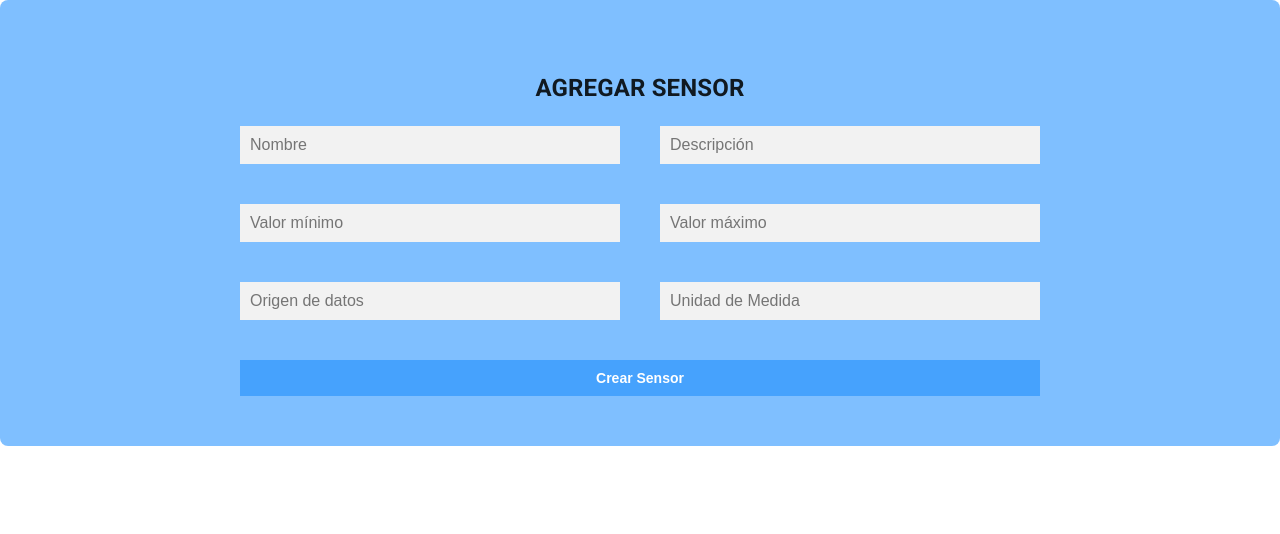
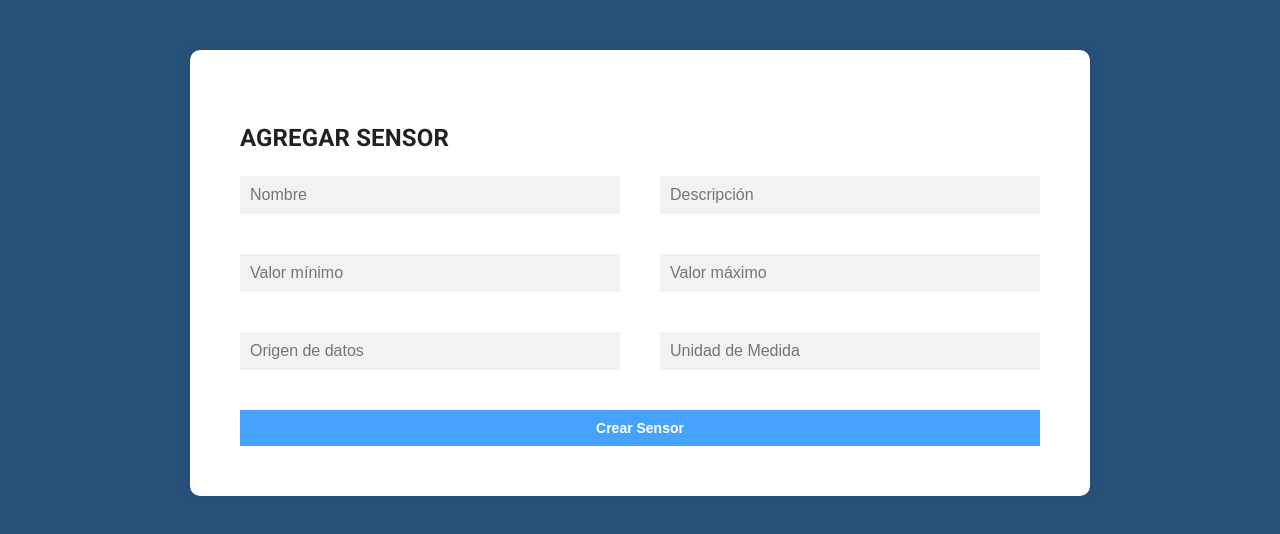
Before and after one commit to SantiagoMercanti/SIMMER-NextJS, a Next.js app: page /newsensor in a window 1280 px wide. Shown: the top 534 px of the page. Built offline with nearby package versions, Linux system fonts and the light colour scheme.

Commit message:
NewElements - Falta acomodar boton

```diff
--- /dev/null
+++ b/src/components/NewElement/NewSensorForm.tsx
@@ -0,0 +1,20 @@
+import styles from "app/styles/newElement.module.css";
+
+export default function NewSensorForm() {
+    return (
+        <main className={styles.container}>
+            <div className={styles.formContainer}>
+                <h2>AGREGAR SENSOR</h2>
+                <form className={styles.form}>
+                    <input type="text" placeholder="Nombre" />
+                    <input type="text" placeholder="Descripción" />
+                    <input type="text" placeholder="Valor mínimo" />
+                    <input type="text" placeholder="Valor máximo" />
+                    <input type="text" placeholder="Origen de datos" />
+                    <input type="text" placeholder="Unidad de Medida" />
+                    <button>Crear Sensor</button>
+                </form>
+            </div>
+        </main>
+    );
+}
--- a/src/pages/dashboard.tsx
+++ b/src/pages/dashboard.tsx
@@ -1,5 +1,5 @@
 // import Link from "next/link";
-import Dashboard from "../components/Dashboard/Dashboard"
+import Dashboard from "app/components/Dashboard/Dashboard"
 
 export default function DashboardPage() {
     return <Dashboard/>
--- /dev/null
+++ b/src/pages/newactuator.tsx
@@ -0,0 +1,5 @@
+import NewActuatorForm from 'app/components/NewElement/NewActuatorForm';
+
+export default function NewActuator() {
+    return <NewActuatorForm/>
+}
--- a/src/pages/newsensor.tsx
+++ b/src/pages/newsensor.tsx
@@ -1,18 +1,5 @@
-import styles from "../styles/newElement.module.css";
+import NewSensorForm from "app/components/NewElement/NewSensorForm";
 
 export default function NewSensor() {
-    return (
-        <main className={styles.container}>
-            <h2>AGREGAR SENSOR</h2>
-            <form className={styles.form}>
-                <input type="text" placeholder="Nombre" />
-                <input type="text" placeholder="Descripción" />
-                <input type="text" placeholder="Valor mínimo" />
-                <input type="text" placeholder="Valor máximo" />
-                <input type="text" placeholder="Origen de datos" />
-                <input type="text" placeholder="Unidad de Medida" />
-                <button>Crear Sensor</button>
-            </form>
-        </main>
-    );
+    return <NewSensorForm/>;
 }
--- a/src/styles/newElement.module.css
+++ b/src/styles/newElement.module.css
@@ -2,9 +2,17 @@
   display: flex;
   flex-direction: column;
   align-items: center;
-  background: rgba(0, 128, 255, 0.5);
+  background-color: #28517a;
   padding: 50px;
-  border-radius: 8px;
+  height: 100vh;
+}
+
+.formContainer {
+  background-color: white;
+  padding: 50px;
+  min-width: 900px;
+  border-radius: 10px;
+  box-shadow: 0 0 10px rgba(0, 0, 0, 0.1);
 }
 
 .form {
```
Also changed, not shown: src/components/NewElement/NewActuatorForm.tsx (added, +20 -0 lines), src/pages/newactuador.tsx (deleted, +0 -18 lines).
